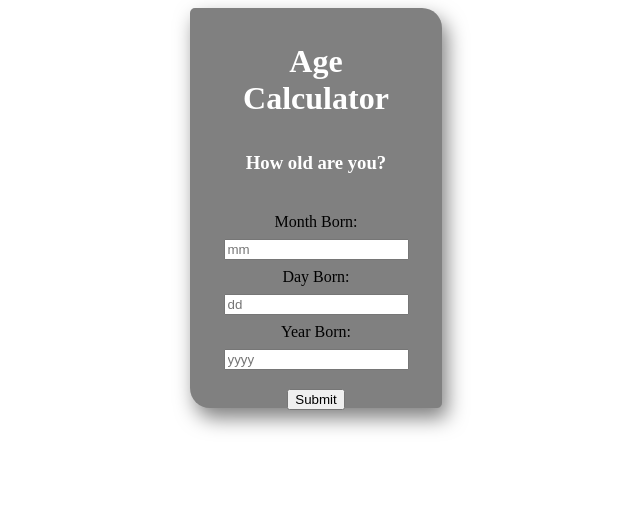
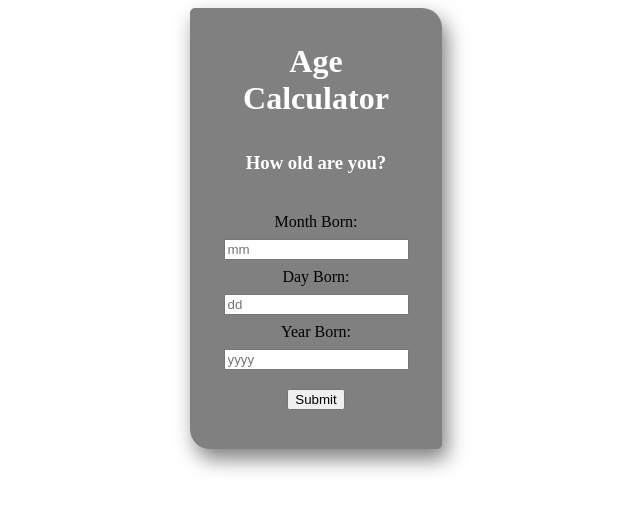
Before and after one commit to wayland-i/scripting-practice, a React (Create React App) app in the folder age-calculator/: page / in a window 1280 px wide. Shown: the top 510 px of the page, without its empty margins (324-964 px from the left). Built offline with nearby package versions, Linux system fonts and the light colour scheme.

Commit message:
css scaling zoom issue debugged

```diff
--- a/age-calculator/src/index.css
+++ b/age-calculator/src/index.css
@@ -1,17 +1,3 @@
-/* body {
-  margin: 0;
-  font-family: -apple-system, BlinkMacSystemFont, 'Segoe UI', 'Roboto', 'Oxygen',
-    'Ubuntu', 'Cantarell', 'Fira Sans', 'Droid Sans', 'Helvetica Neue',
-    sans-serif;
-  -webkit-font-smoothing: antialiased;
-  -moz-osx-font-smoothing: grayscale;
-}
-
-code {
-  font-family: source-code-pro, Menlo, Monaco, Consolas, 'Courier New',
-    monospace;
-} */
-
 .App {
   display: flex;
   justify-content: center;
@@ -20,7 +6,7 @@
 .AgeCalculator {
   background-color: grey;
   width: 20%;
-  height: 50vh;
+  height: 50%;
   text-align: center;
   box-shadow: 5px 10px 20px rgba(0, 0, 0, 0.5);
   border-radius: 5px 20px 5px 20px;
@@ -48,6 +34,7 @@
 h1 {
   color: white;
   font-weight: bold;
+
 }
 
 h3 {
```
